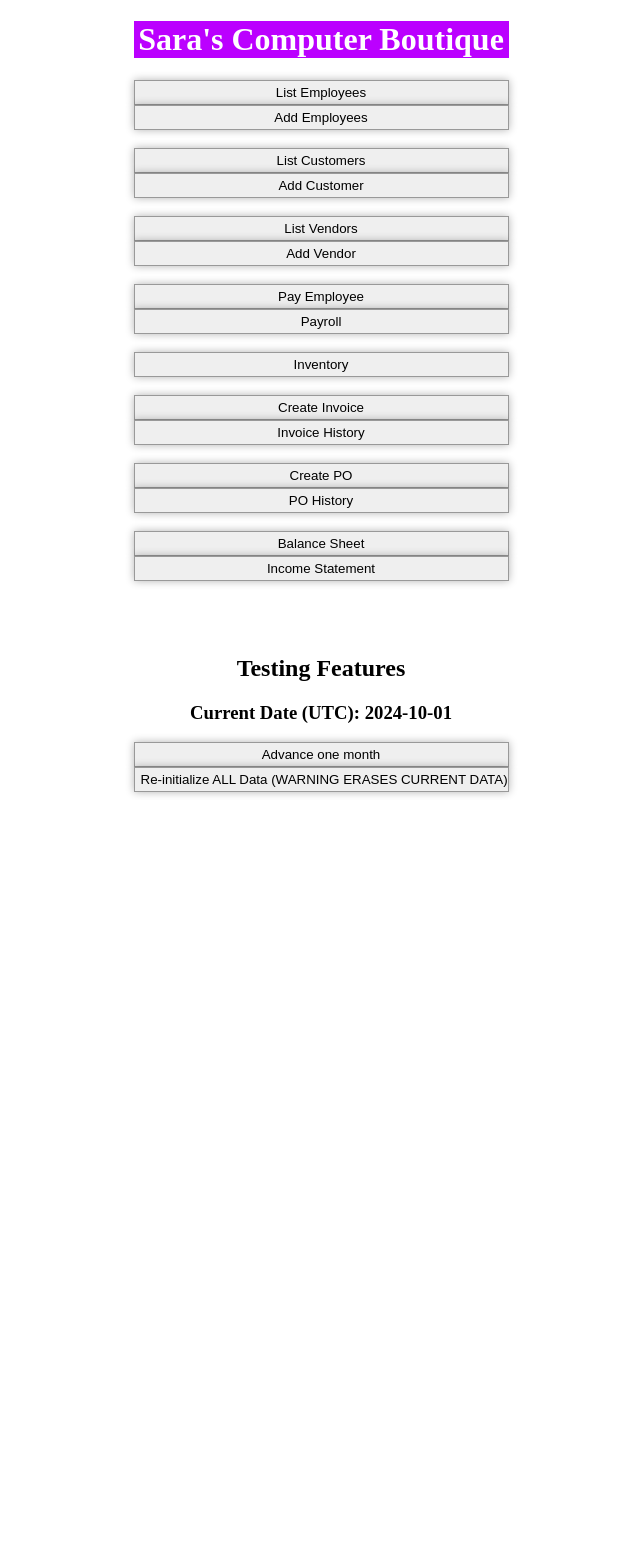
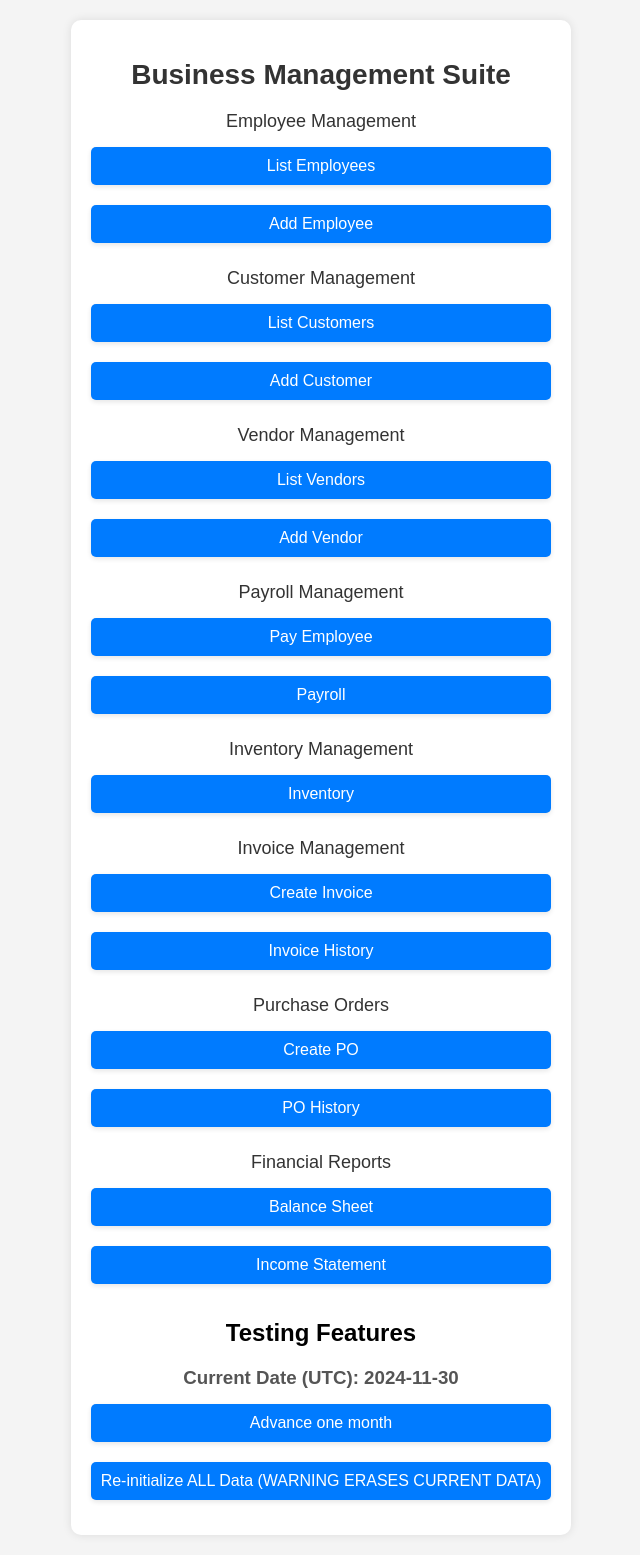
Before and after one commit to Aayush-99/TE566-Final-Project, a Flask app: page / in a window 1280 px wide. Shown: the whole page, without its empty margins (319-959 px from the left). Before the commit the page ends 796 px from the top, so only its background shows below. Run offline with Flask 3, Linux system fonts and the light colour scheme.

Commit message:
Updated UI

```diff
--- a/templates/index.html
+++ b/templates/index.html
@@ -2,90 +2,157 @@
 <html lang="en">
 <head>
     <meta charset="UTF-8">
-    <title>Sara's Computer Boutique</title>
+    <title>Business Management Suite</title>
     <style>
-        h1 {
-            background-color: #bb00ff;
-            color: white;
-            width: 375px;
+        /* General Page Styling */
+        body {
+            font-family: Arial, Helvetica, sans-serif;
+            background-color: #f4f4f4;
+            margin: 0;
+            padding: 20px;
+            display: flex;
+            justify-content: center;
+            align-items: center;
+            min-height: 100vh;
+        }
+
+        /* Container for centering and layout */
+        .container {
+            max-width: 600px;
+            padding: 20px;
+            background-color: #ffffff;
+            box-shadow: 0px 0px 10px rgba(0, 0, 0, 0.1);
+            border-radius: 10px;
             text-align: center;
         }
+
+        /* Header Styling */
+        h1 {
+            color: #333;
+            font-size: 28px;
+            margin-bottom: 20px;
+            font-weight: bold;
+        }
+
+        /* Form Styling */
         form {
-            font-family: Tahoma, Geneva, sans-serif;
-            font-size: 14px;
-            font-style: italic;
-            line-height: 24px;
-            font-weight: bold;
-            color: #4CAF50;
-            text-decoration: none;
+            margin: 10px 0;
         }
-        input {
-            width: 375px;
-            display: block;
-            border: 1px solid #999;
-            height: 25px;
-            box-shadow: 0px 0px 8px rgba(0, 0, 0, 0.3);
+
+        /* Button Styling */
+        input[type="submit"] {
+            width: 100%;
+            padding: 10px;
+            margin: 5px 0;
+            border: none;
+            background-color: #007bff;
+            color: white;
+            font-size: 16px;
+            border-radius: 5px;
+            cursor: pointer;
+            transition: background-color 0.3s ease;
+            box-shadow: 0px 2px 5px rgba(0, 0, 0, 0.1);
+        }
+
+        input[type="submit"]:hover {
+            background-color: #0056b3;
+        }
+
+        /* Section Headers */
+        .section-header {
+            margin-top: 20px;
+            font-size: 18px;
+            color: #333;
+            text-align: center;
+        }
+
+        /* Testing Features */
+        .testing-features {
+            margin-top: 30px;
+        }
+
+        /* Current Date */
+        h3 {
+            margin: 10px 0;
+            color: #555;
         }
     </style>
 </head>
 <body>
-<center>
-    <h1>Sara's Computer Boutique</h1>
+    <div class="container">
+        <h1>Business Management Suite</h1>
+
+        <!-- Employee Section -->
+        <div class="section-header">Employee Management</div>
         <form action="/employees">
             <input type="submit" value="List Employees" />
         </form>
         <form action="/add-employee">
-        <input type="submit" value="Add Employees" />
+            <input type="submit" value="Add Employee" />
         </form>
-    <br>
+
+        <!-- Customer Section -->
+        <div class="section-header">Customer Management</div>
         <form action="/customers">
             <input type="submit" value="List Customers" />
         </form>
         <form action="/add-customer">
             <input type="submit" value="Add Customer" />
         </form>
-    <br>
+
+        <!-- Vendor Section -->
+        <div class="section-header">Vendor Management</div>
         <form action="/vendors">
             <input type="submit" value="List Vendors" />
         </form>
         <form action="/add-vendor">
             <input type="submit" value="Add Vendor" />
         </form>
-    <br>
+
+        <!-- Payroll Section -->
+        <div class="section-header">Payroll Management</div>
         <form action="/pay-employee">
             <input type="submit" value="Pay Employee" />
         </form>
         <form action="/payroll">
             <input type="submit" value="Payroll" />
         </form>
-    <br>
+
+        <!-- Inventory Section -->
+        <div class="section-header">Inventory Management</div>
         <form action="/inventory">
             <input type="submit" value="Inventory" />
         </form>
-    <br>
+
+        <!-- Invoice Section -->
+        <div class="section-header">Invoice Management</div>
         <form action="/create-invoice">
             <input type="submit" value="Create Invoice" />
         </form>
         <form action="/invoice-history">
             <input type="submit" value="Invoice History" />
         </form>
-    <br>
+
+        <!-- Purchase Order Section -->
+        <div class="section-header">Purchase Orders</div>
         <form action="/create-po">
             <input type="submit" value="Create PO" />
         </form>
         <form action="/po-history">
             <input type="submit" value="PO History" />
         </form>
-    <br>
+
+        <!-- Financial Section -->
+        <div class="section-header">Financial Reports</div>
         <form action="/balance-sheet">
             <input type="submit" value="Balance Sheet" />
         </form>
         <form action="/income-statement">
             <input type="submit" value="Income Statement" />
         </form>
-    <br>
-    <br>
-    <br>
+
+        <!-- Testing Features Section -->
+        <div class="testing-features">
             <h2>Testing Features</h2>
             <h3>Current Date (UTC): {{ date.date|e }}</h3>
             <form action="/advance-date">
@@ -94,6 +161,7 @@
             <form action="/re-init">
                 <input type="submit" value="Re-initialize ALL Data (WARNING ERASES CURRENT DATA)" />
             </form>
-</center>
+        </div>
+    </div>
 </body>
 </html>
```
Lines whose indentation alone changed are shown as unchanged.
